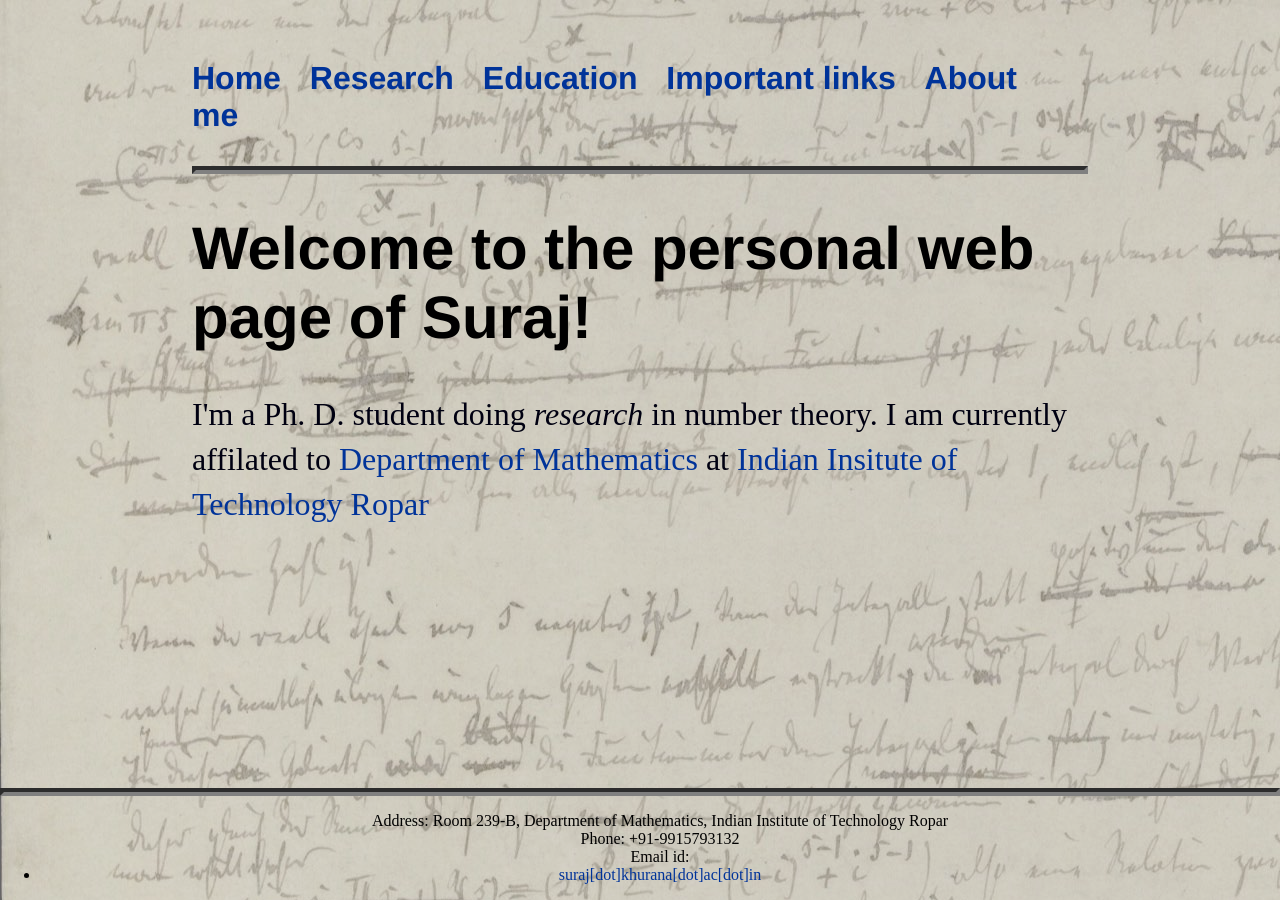
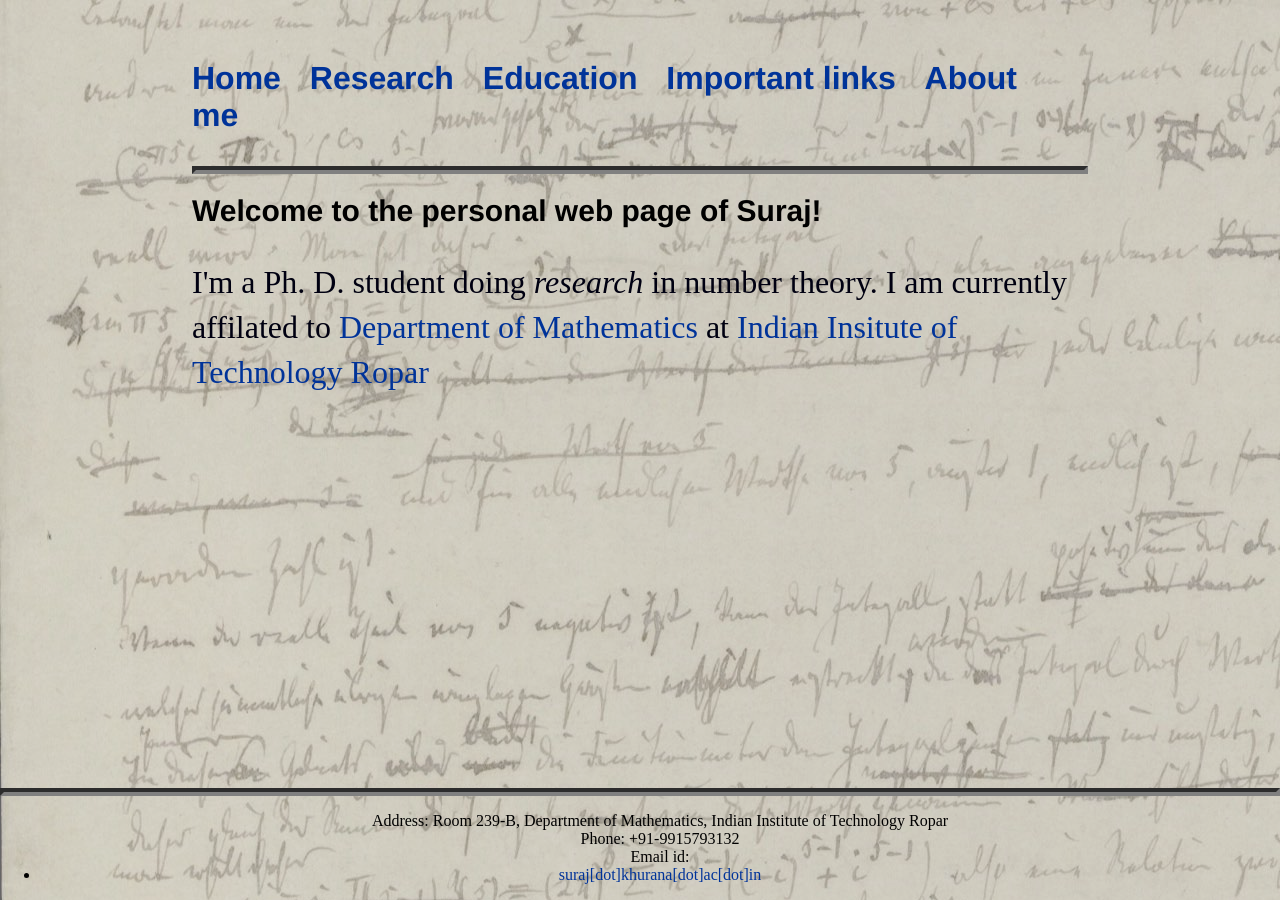
Before and after one commit to Suraj-Singh-Khurana/Suraj-Singh-Khurana.github.io, a Jekyll site: the page built from index.html, in a window 1280 px wide. Built offline with Jekyll 4.4.1, drawn with Linux system fonts in a browser that asks for light colours.

Commit message:
Update index.html

```diff
--- a/index.html
+++ b/index.html
@@ -4,7 +4,7 @@ title: Suraj Singh Khurana, Research Scholar
 ---
 <div class="blurb">
 	<!--<h1>Hi there, I'm Suraj!</h1>-->
-	<h1 style="font-size:60px;">Welcome to the personal web page of Suraj!</h1>
+	<h1 style="font-size:30px;">Welcome to the personal web page of Suraj!</h1>
 	<p>I'm a Ph. D. student doing <em>research</em> in number theory.
 		I am currently affilated to <a href="http://www.iitrpr.ac.in/math/">Department of Mathematics</a> at
 		<a href="http://www.iitrpr.ac.in/">Indian Insitute of Technology Ropar</a>
```
